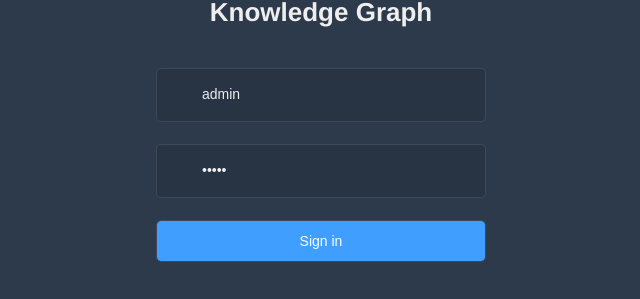
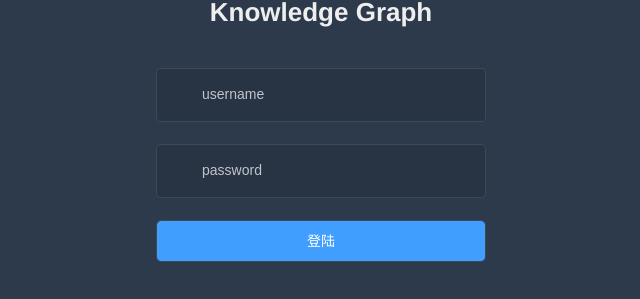
Before and after one commit to akemt/graph-static, a Vue app: page /#/login in a window 1280 px wide. Shown: the part 157-456 px from the top of the page, without its empty margins (319-959 px from the left). Built offline with nearby package versions, Linux system fonts and the light colour scheme.

Commit message:
1. 修改了用户名验证方式

```diff
--- a/src/api/util.js
+++ b/src/api/util.js
@@ -28,7 +28,7 @@ instance.interceptors.response.use(
     const res = response.data
     if (res.code !== 200) {
       Message({
-        message: res.message,
+        message: res.msg,
         type: 'error',
         duration: 5 * 1000
       })
@@ -53,7 +53,7 @@ instance.interceptors.response.use(
   error => {
     console.log('err' + error)// for debug
     Message({
-      message: error.message,
+      message: error.msg,
       type: 'error',
       duration: 5 * 1000
     })
--- a/src/views/login/index.vue
+++ b/src/views/login/index.vue
@@ -21,7 +21,7 @@
       </el-form-item>
       <el-form-item>
         <el-button type="primary" style="width:100%;" :loading="loading" @click.native.prevent="handleLogin">
-          Sign in
+          登陆
         </el-button>
       </el-form-item>
       <!--<div class="tips">-->
@@ -54,8 +54,8 @@
       }
       return {
         loginForm: {
-          username: 'admin',
-          password: 'admin'
+          username: '',
+          password: ''
         },
         loginRules: {
           username: [{required: true, trigger: 'blur', validator: validateUsername}],
```
